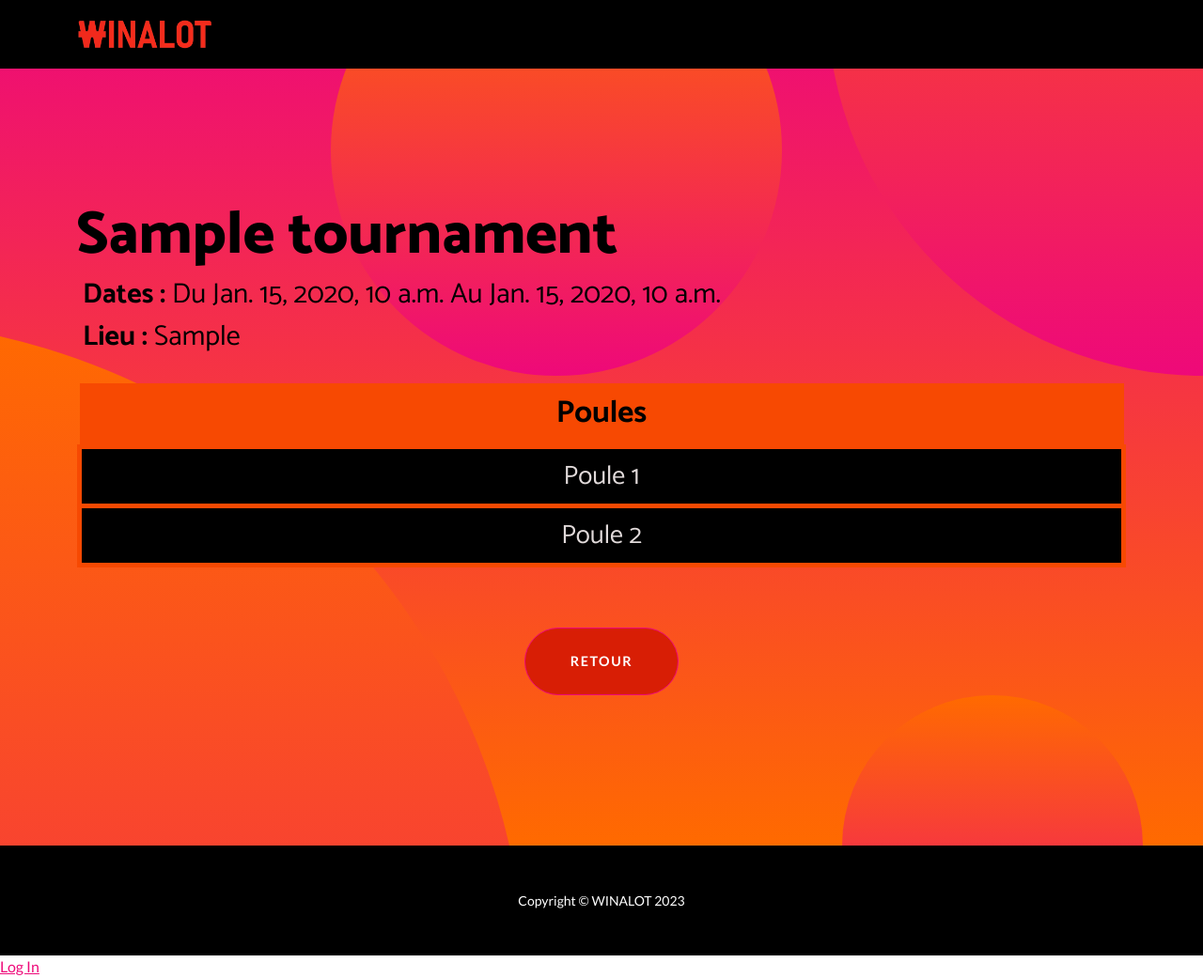
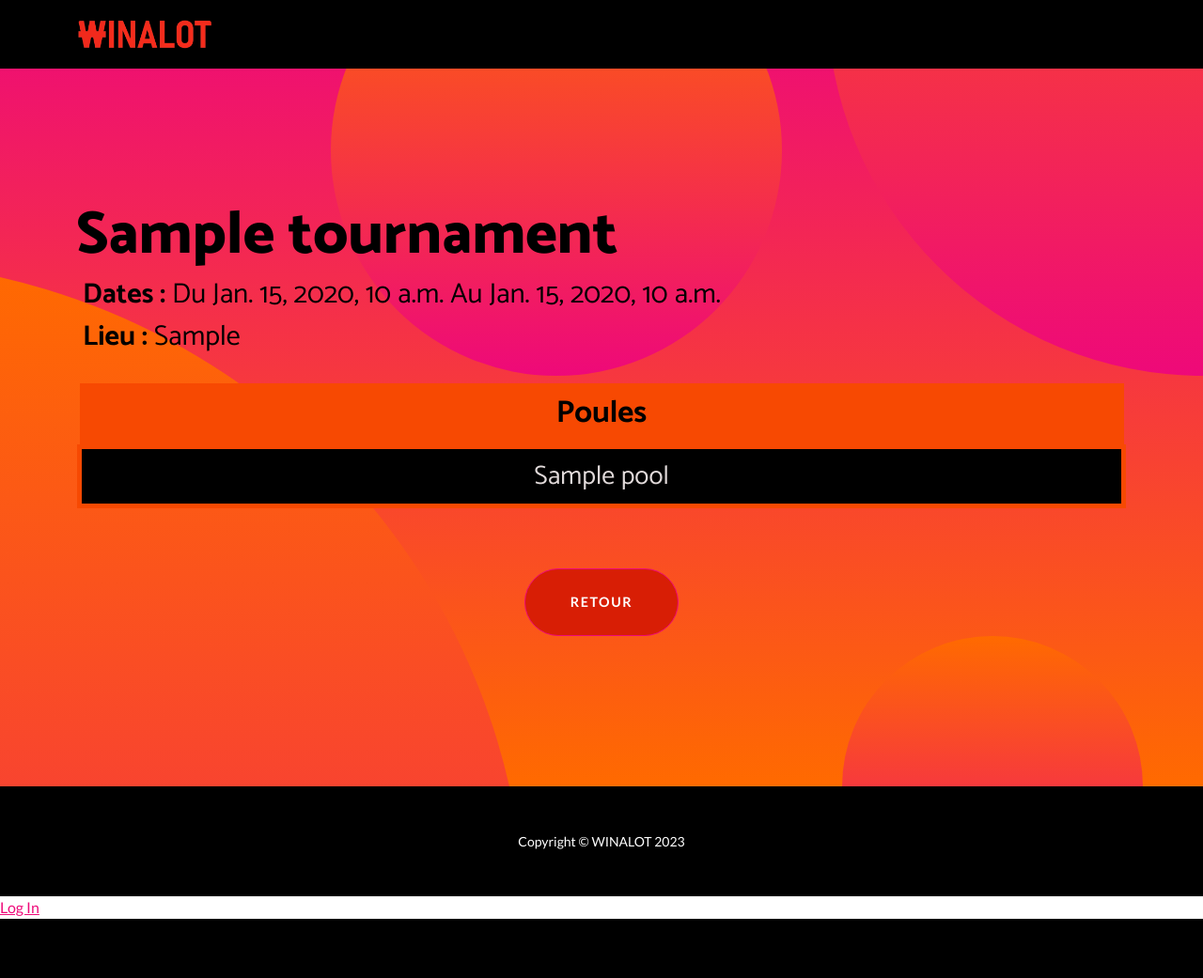
Before and after one commit to mborsu/personal_project_, a Django app: page /scores/1/ in a window 1280 px wide. Shown: the whole page at 94% size. After the commit the page ends 978 px from the top, so only its background shows below. Run offline with Django 4.2, Linux system fonts and the light colour scheme; tables that the repository leaves empty hold one stand-in row (values such as "Sample post"); some libraries are stand-ins or nearby versions.

Commit message:
Created detail view for pools within tournaments

```diff
--- a/winalot/scores/models.py
+++ b/winalot/scores/models.py
@@ -13,7 +13,7 @@ class Tournament(models.Model):
 class Pool(models.Model):
     name = models.CharField(max_length=255)
     number = models.PositiveIntegerField()
-    tournament = models.ForeignKey(Tournament, on_delete=models.CASCADE, related_name='pools')
+    tournament = models.ForeignKey(Tournament, on_delete=models.CASCADE)
     def __str__(self):
         return self.name
 
--- a/winalot/scores/templates/scores/detail.html
+++ b/winalot/scores/templates/scores/detail.html
@@ -31,12 +31,11 @@
                             </tr>
                         </thead>
                         <tbody>
-                            <tr>
-                                <td style="background: var(--bs-black);color: #e1dada;font-size: 28px;font-family: Catamaran, sans-serif;border-width: 5px;border-color: #f74902;">Poule 1</td>
-                            </tr>
-                            <tr>
-                                <td style="background: var(--bs-black);color: #e1dada;font-size: 28px;font-family: Catamaran, sans-serif;border-width: 5px;border-color: #f74902;">Poule 2</td>
-                            </tr>
+                            {% for pool in tournament.pool_set.all %}
+                                <tr>
+                                    <td style="background: var(--bs-black);color: #e1dada;font-size: 28px;font-family: Catamaran, sans-serif;border-width: 5px;border-color: #f74902;">{{pool.name}}</td>
+                                </tr>
+                            {% endfor %}
                         </tbody>
                     </table>
                 </div><a class="btn btn-primary btn-xl rounded-pill mt-5" role="button" href="#" style="--bs-primary: #ff0000;--bs-primary-rgb: 255,0,0;background: #d81e05;">Retour</a>
--- a/winalot/scores/templates/scores/index.html
+++ b/winalot/scores/templates/scores/index.html
@@ -18,7 +18,7 @@
             <div class="collapse navbar-collapse" id="navbarResponsive">
                 <ul class="navbar-nav ms-auto">
                     {% if user.is_authenticated %}
-                        <p class="navbar-text" style="margin-right: 20px;">Pétanquement votre, {{ user.username }}</p>
+                        <p class="navbar-text" style="margin-right: 20px;">Pétanquement Votre, {{ user.username }}</p>
                         <li class="nav-item"style="margin-top: 4px;"><a class="nav-link" href="{% url 'logout' %}?next={% url 'scores:index' %}">Déconnexion</a></li>
                     {% else %}
                         <li class="nav-item"><a class="nav-link" href="{% url 'login' %}">Se Connecter</a></li>
@@ -53,7 +53,7 @@
                     {% for tournament in tournament_list %}
                         <tr>
 
-                            <td style="font-family: Catamaran, sans-serif;font-weight: bold;font-size: 22px;"><a href="{% url 'scores:tournament_detail' tournament.id %}">{{tournament.name}}</a></td>
+                            <td style="font-family: Catamaran, sans-serif;font-weight: bold;font-size: 22px;"><a href="{% url 'scores:pool' tournament.id %}">{{tournament.name}}</a></td>
                             <td style="font-family: Catamaran, sans-serif;font-size: 22px;">{{tournament.num_pools}}</td>
                             <td style="font-family: Catamaran, sans-serif;font-size: 22px;">{{tournament.num_teams_per_pool}}</td>
                         </tr>
--- a/winalot/scores/urls.py
+++ b/winalot/scores/urls.py
@@ -7,6 +7,6 @@ from . import views
 app_name = 'scores'
 urlpatterns = [
     path('', views.IndexView.as_view(), name='index'),
-    path('<int:pk>/', views.DetailView.as_view(), name='tournament_detail'),
+    path('<int:pk>/', views.PoolView.as_view(), name='pool'),
 
 ]
--- a/winalot/scores/views.py
+++ b/winalot/scores/views.py
@@ -15,24 +15,10 @@ class IndexView(generic.ListView):
         print (f"tournaments={tournaments}")
         return tournaments
 
-class DetailView(generic.DetailView):
+
+
+class PoolView(generic.DetailView):
     template_name = 'scores/detail.html'
 
     def get_queryset(self):
-        """
-        get details of the tournament
-        """
-        return Tournament.objects
-
-def detail_tournament(request, tournament_id):
-    # Récupération du tournoi correspondant à l'ID donné
-    tournament = Tournament.objects.get(id=tournament_id)
-    # Récupération de tous les matchs associés à ce tournoi
-    matchs = Match.objects.filter(tournament=tournament)
-    # Création d'un dictionnaire pour passer les données à la vue
-    context = {
-        'tournament': tournament,
-        'matchs': matchs,
-    }
-    # Rendu de la vue avec les données
-    return render(request, 'detail.html', context)
+        return Tournament.objects.order_by('name')
```
